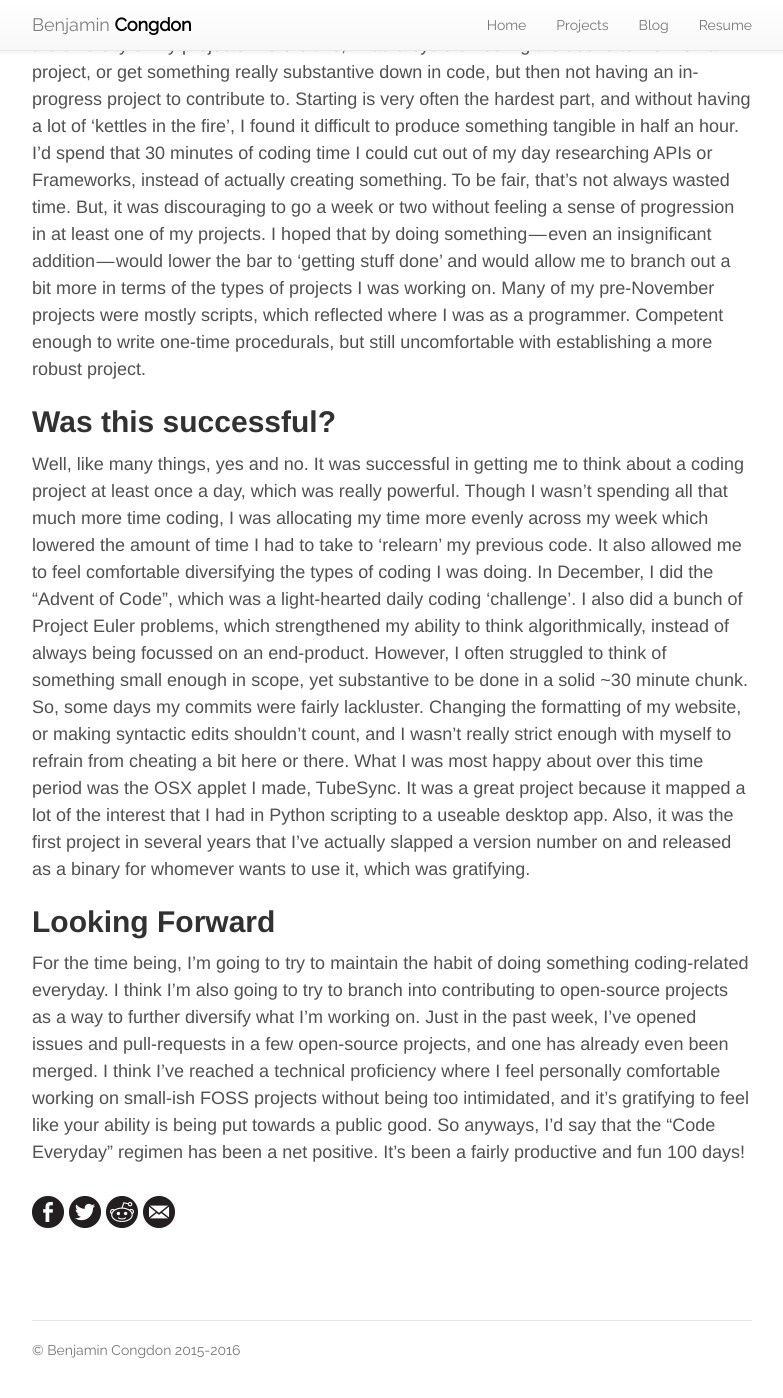
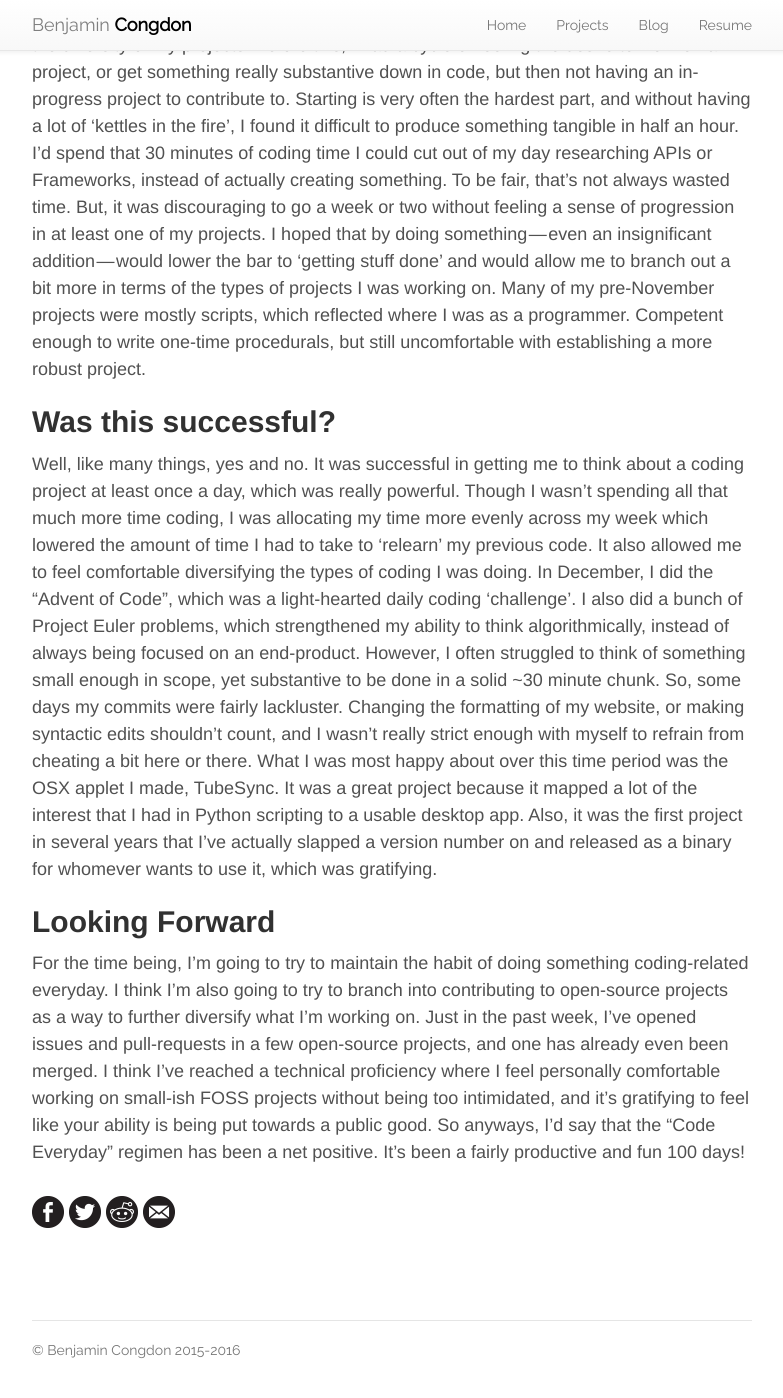
Before and after one commit to rhythmmec/bcongdon.github.io, a Jekyll site: the page built from _posts/2016-03-08-looking-back-on-100-days.markdown, in a window 1280 px wide and 1400 px high, scrolled down 348 px. Shown: the whole window, without its empty margins (248-1031 px from the left). Built offline with Jekyll 4.4.1, drawn with Linux system fonts in a browser that asks for light colours; nearby versions of some CDN libraries.

Commit message:
Ex Machina blog post; spelling fixes

```diff
--- a/_posts/2016-03-08-looking-back-on-100-days.markdown
+++ b/_posts/2016-03-08-looking-back-on-100-days.markdown
@@ -16,10 +16,10 @@
 ## Was this successful?
 
 Well, like many things, yes and no. It was successful in getting me to think about a coding project at least once a day, which was really powerful. Though I wasn’t spending all that much more time coding, I was allocating my time more evenly across my week which lowered the amount of time I had to take to ‘relearn’ my previous code.
-It also allowed me to feel comfortable diversifying the types of coding I was doing. In December, I did the “Advent of Code”, which was a light-hearted daily coding ‘challenge’. I also did a bunch of Project Euler problems, which strengthened my ability to think algorithmically, instead of always being focussed on an end-product.
+It also allowed me to feel comfortable diversifying the types of coding I was doing. In December, I did the “Advent of Code”, which was a light-hearted daily coding ‘challenge’. I also did a bunch of Project Euler problems, which strengthened my ability to think algorithmically, instead of always being focused on an end-product.
 However, I often struggled to think of something small enough in scope, yet substantive to be done in a solid ~30 minute chunk. So, some days my commits were fairly lackluster.
 Changing the formatting of my website, or making syntactic edits shouldn’t count, and I wasn’t really strict enough with myself to refrain from cheating a bit here or there.
-What I was most happy about over this time period was the OSX applet I made, TubeSync. It was a great project because it mapped a lot of the interest that I had in Python scripting to a useable desktop app. Also, it was the first project in several years that I’ve actually slapped a version number on and released as a binary for whomever wants to use it, which was gratifying.
+What I was most happy about over this time period was the OSX applet I made, TubeSync. It was a great project because it mapped a lot of the interest that I had in Python scripting to a usable desktop app. Also, it was the first project in several years that I’ve actually slapped a version number on and released as a binary for whomever wants to use it, which was gratifying.
 
 ## Looking Forward
 For the time being, I’m going to try to maintain the habit of doing something coding-related everyday. I think I’m also going to try to branch into contributing to open-source projects as a way to further diversify what I’m working on.
--- a/_posts/2016-03-21-Jekyll-New-Post-Script.markdown
+++ b/_posts/2016-03-21-Jekyll-New-Post-Script.markdown
@@ -43,6 +43,6 @@
 		file.write(TEMPLATE.format(title, timestamp, categories))
 {% endhighlight %}
 
-Just execute with `python new_post.py` in your `_posts` directory. It'll prompt you for a `title` and `categories` and then save all of that information, allong with the current date/time, into a handly markdown file.
+Just execute with `python new_post.py` in your `_posts` directory. It'll prompt you for a `title` and `categories` and then save all of that information, along with the current date/time, into a handy markdown file.
 
-**Neet!**
+**Neat!**
--- a/css/blog.css
+++ b/css/blog.css
@@ -15,3 +15,9 @@
 ul.share-buttons img{
   display: inline;
 }
+
+.center-image
+{
+    margin: 0 auto;
+    display: block;
+}
```
Also changed, not shown: _posts/2016-03-22-Ex-Machina.markdown (added, +26 -0 lines).
